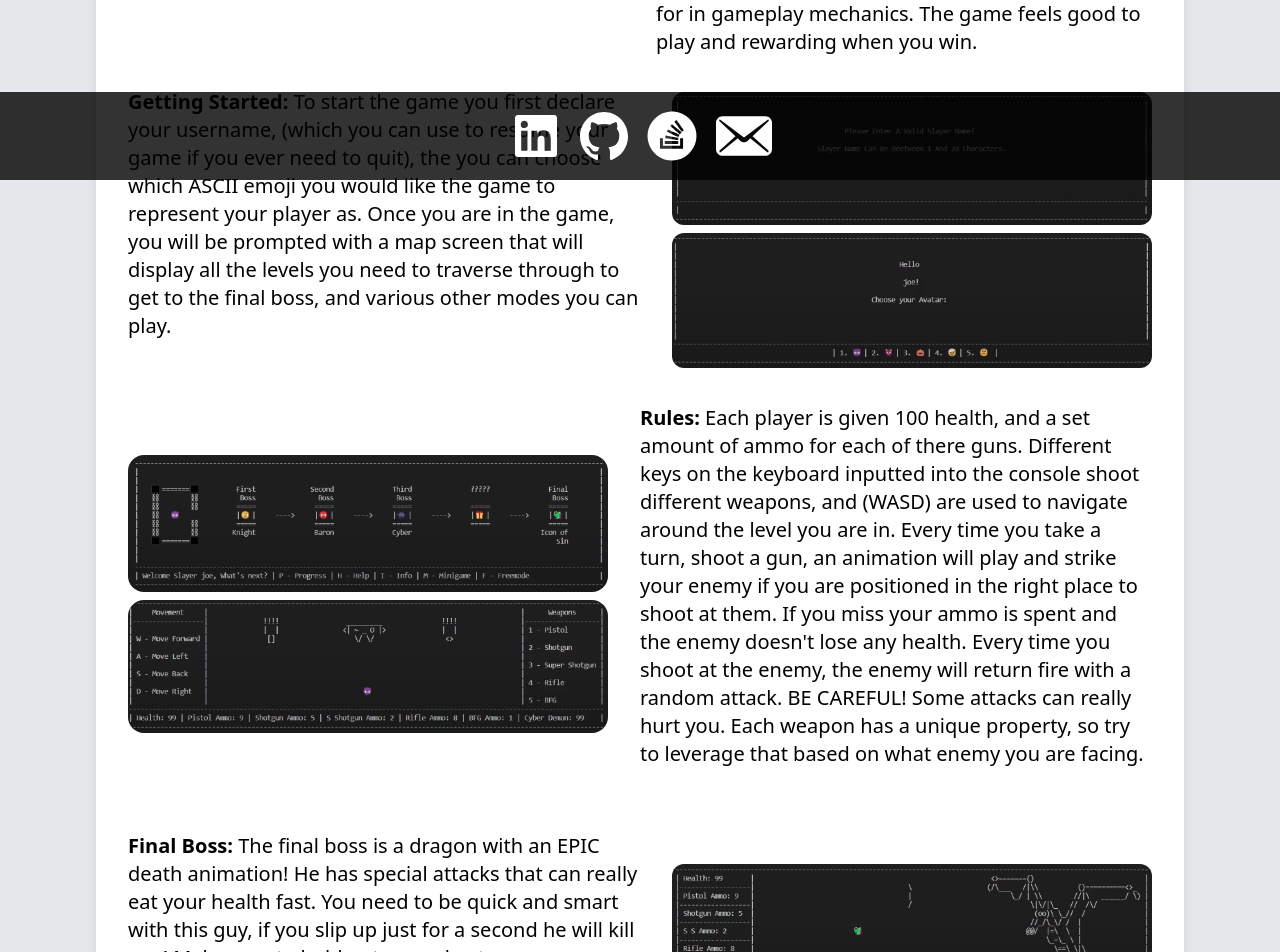
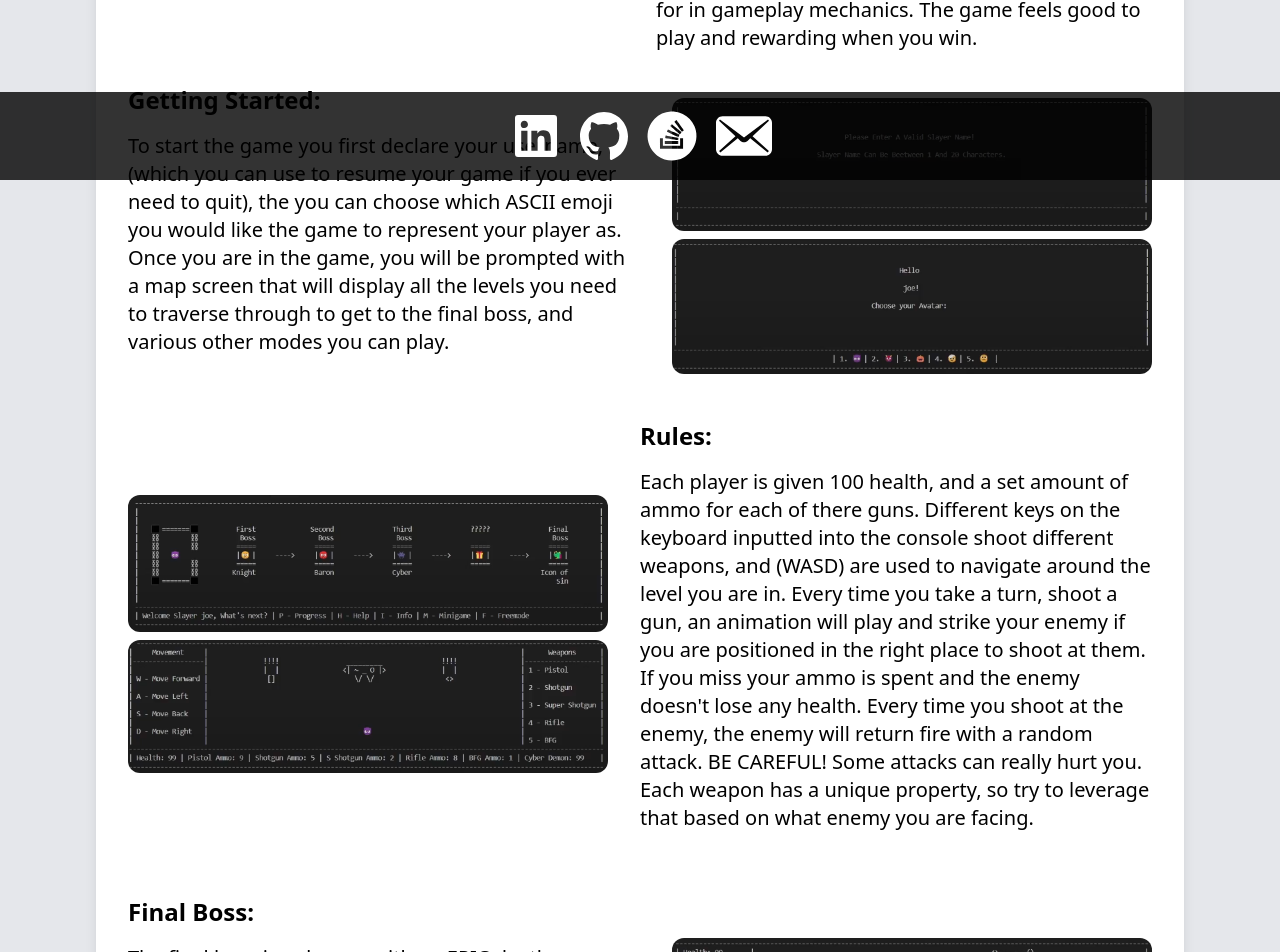
Before and after one commit to stichmc/portfolio, a React (Vite) app: page /projects/doom in a window 1280 px wide. Shown: the part 620-1572 px from the top of the page. Built offline with nearby package versions, Linux system fonts and the light colour scheme.

Commit message:
styling adjustments

```diff
--- a/src/pages/projects/Doom.tsx
+++ b/src/pages/projects/Doom.tsx
@@ -33,7 +33,7 @@ const Doom = () => {
                 </div>
 
                 <div className="md:w-1/2">
-                  <h1 className="text-xl sm:text-3xl font-bold mb-4">Game Details:</h1>
+                  <h1 className="text-xl sm:text-2xl font-bold mb-4">Game Details:</h1>
                   <p className="text-sm sm:text-xl mb-8">
                     This was one of my first coding projects ever, which started as a small class assignment and evolved
                     into a fully fledged 2D console viewport videogame. The style of gameplay is inspired by the "Space
@@ -47,12 +47,13 @@ const Doom = () => {
 
               <div className="mb-8 block items-center md:flex">
                 <div className="md:w-1/2">
+                  <h1 className="text-xl sm:text-2xl font-bold mb-4">Getting Started:</h1>
                   <p className="text-sm sm:text-xl mb-8">
-                    <strong>Getting Started:</strong> To start the game you first declare your username, (which you can
-                    use to resume your game if you ever need to quit), the you can choose which ASCII emoji you would
-                    like the game to represent your player as. Once you are in the game, you will be prompted with a map
-                    screen that will display all the levels you need to traverse through to get to the final boss, and
-                    various other modes you can play.
+                    To start the game you first declare your username, (which you can use to resume your game if you
+                    ever need to quit), the you can choose which ASCII emoji you would like the game to represent your
+                    player as. Once you are in the game, you will be prompted with a map screen that will display all
+                    the levels you need to traverse through to get to the final boss, and various other modes you can
+                    play.
                   </p>
                 </div>
 
@@ -64,28 +65,30 @@ const Doom = () => {
 
               <div className="mb-8 block items-center md:flex">
                 <div className="md:w-1/2 md:pr-8 space-y-2 mb-4">
-                  <img src={mapPicture} className="rounded-2xl" />
-                  <img src={levelPicture} className="rounded-2xl" />
+                  <img src={mapPicture} className="rounded-xl" />
+                  <img src={levelPicture} className="rounded-xl" />
                 </div>
                 <div className="md:w-1/2">
+                  <h1 className="text-xl sm:text-2xl font-bold mb-4">Rules:</h1>
                   <p className="text-sm sm:text-xl mb-8">
-                    <strong>Rules:</strong> Each player is given 100 health, and a set amount of ammo for each of there
-                    guns. Different keys on the keyboard inputted into the console shoot different weapons, and (WASD)
-                    are used to navigate around the level you are in. Every time you take a turn, shoot a gun, an
-                    animation will play and strike your enemy if you are positioned in the right place to shoot at them.
-                    If you miss your ammo is spent and the enemy doesn't lose any health. Every time you shoot at the
-                    enemy, the enemy will return fire with a random attack. BE CAREFUL! Some attacks can really hurt
-                    you. Each weapon has a unique property, so try to leverage that based on what enemy you are facing.
+                    Each player is given 100 health, and a set amount of ammo for each of there guns. Different keys on
+                    the keyboard inputted into the console shoot different weapons, and (WASD) are used to navigate
+                    around the level you are in. Every time you take a turn, shoot a gun, an animation will play and
+                    strike your enemy if you are positioned in the right place to shoot at them. If you miss your ammo
+                    is spent and the enemy doesn't lose any health. Every time you shoot at the enemy, the enemy will
+                    return fire with a random attack. BE CAREFUL! Some attacks can really hurt you. Each weapon has a
+                    unique property, so try to leverage that based on what enemy you are facing.
                   </p>
                 </div>
               </div>
 
-              <div className="mb-2 sm:mb-4 block items-center md:flex">
+              <div className="block items-center md:flex">
                 <div className="md:w-1/2">
+                  <h1 className="text-xl sm:text-2xl font-bold mb-4">Final Boss:</h1>
                   <p className="text-sm sm:text-xl mb-8">
-                    <strong>Final Boss:</strong> The final boss is a dragon with an EPIC death animation! He has special
-                    attacks that can really eat your health fast. You need to be quick and smart with this guy, if you
-                    slip up just for a second he will kill you! Make sure to hold onto your best weapons ammo!
+                    The final boss is a dragon with an EPIC death animation! He has special attacks that can really eat
+                    your health fast. You need to be quick and smart with this guy, if you slip up just for a second he
+                    will kill you! Make sure to hold onto your best weapons ammo!
                   </p>
                 </div>
 
```
